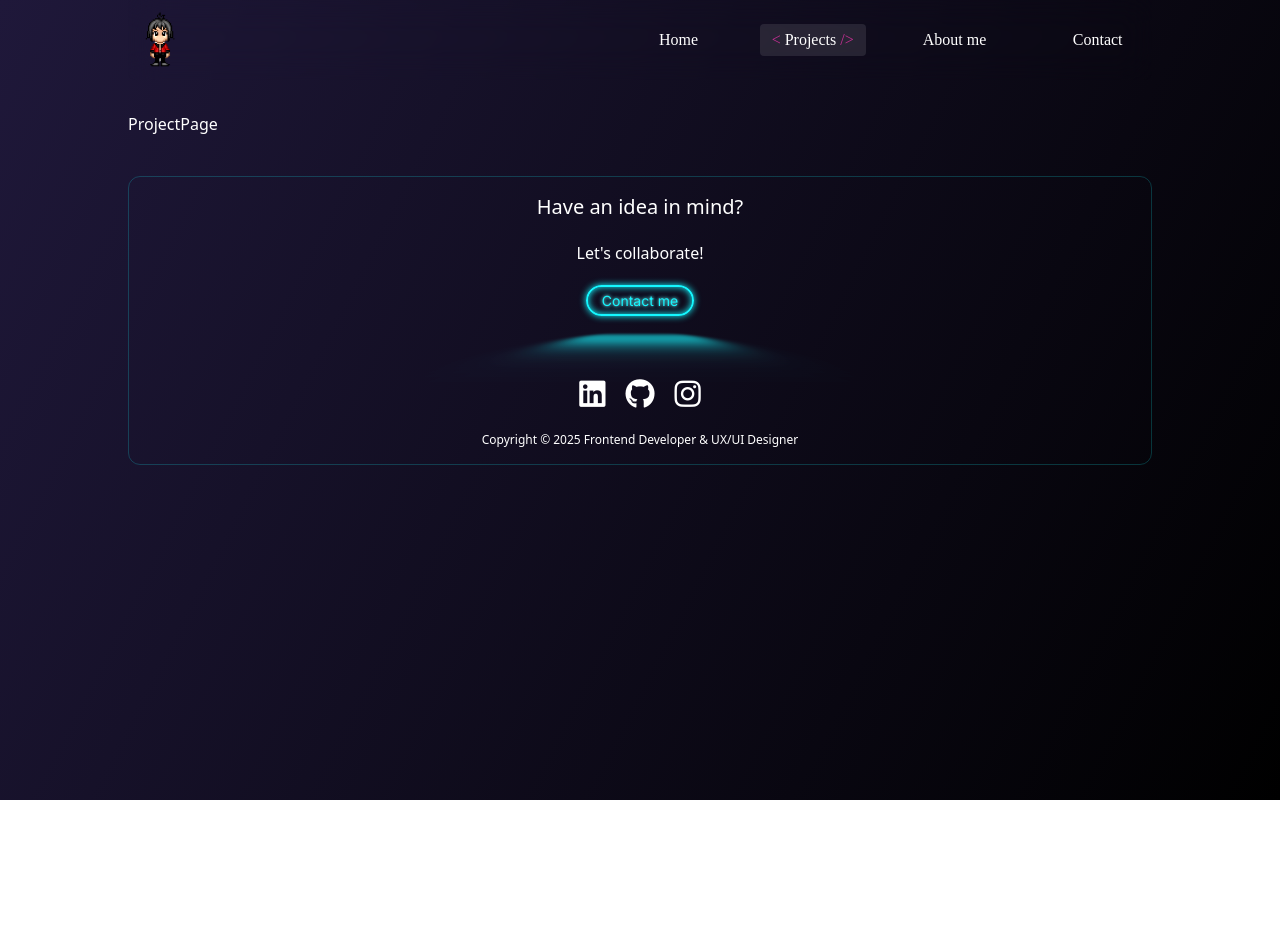
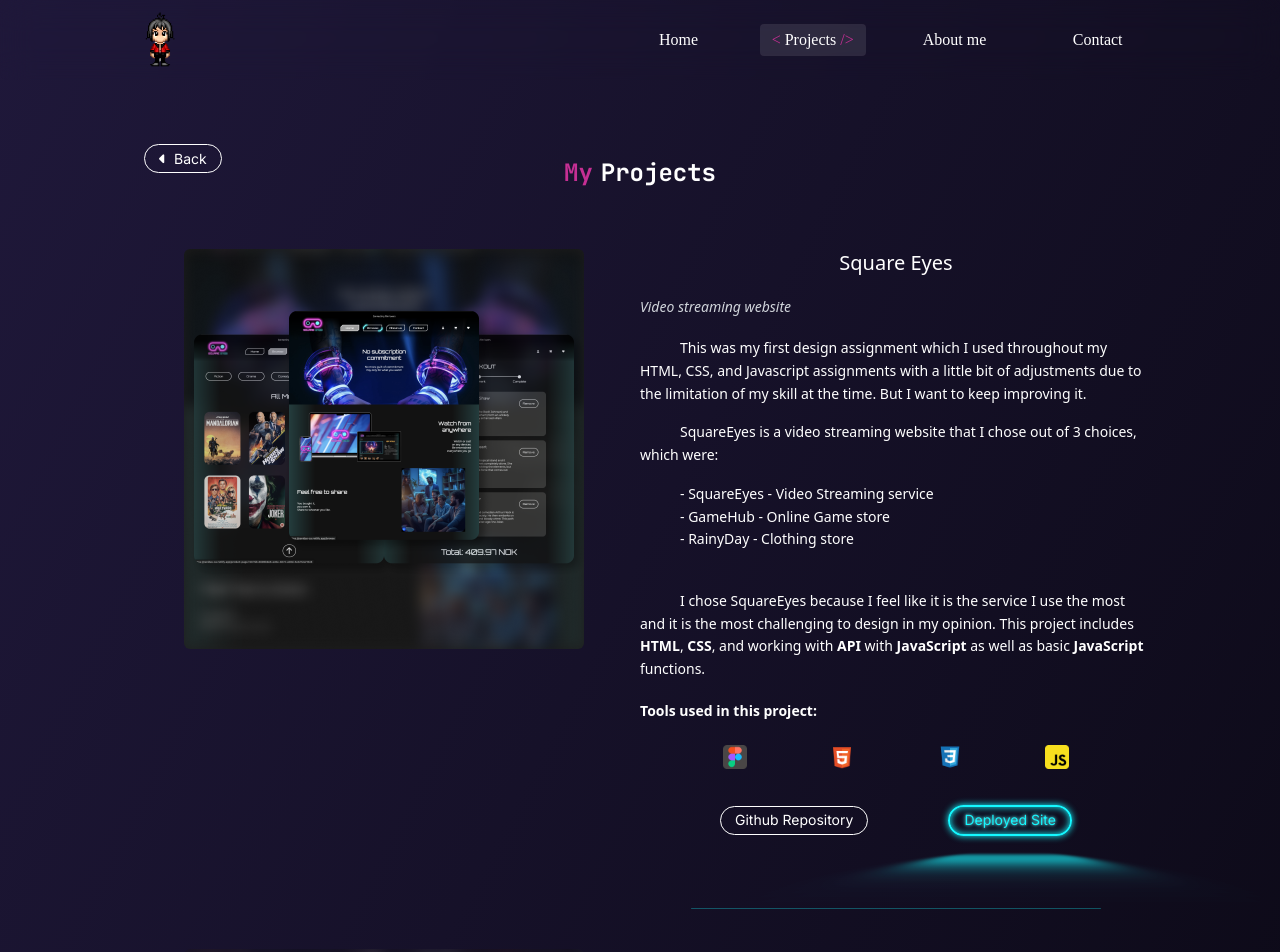
Before and after one commit to Panida287/PanidaPortfolio, a React (Vite) app: page /projects in a window 1280 px wide. Shown: the top 952 px of the page. Before the commit the page ends 800 px from the top, so only its background shows below. Built offline with nearby package versions, Linux system fonts and the light colour scheme; a web font is replaced by a local one.

Commit message:
feat: added project page components

```diff
--- a/src/Layout/Footer.tsx
+++ b/src/Layout/Footer.tsx
@@ -2,7 +2,7 @@ import { Link } from 'react-router-dom';
 
 export default function Footer() {
 	return (
-		<footer className="mt-10 w-[calc(100%-2rem)] max-w-5xl mx-auto flex flex-col justify-center items-center border border-neon/20 rounded-xl p-4">
+		<footer className="mt-10 mb-4 w-[calc(100%-2rem)] max-w-5xl mx-auto flex flex-col justify-center items-center border border-neon/20 rounded-xl p-4">
 			<h2 className="font-header w-full text-xl flex justify-center items-center text-white">
 				Have an idea in mind?
 			</h2>
--- a/src/Layout/Header.tsx
+++ b/src/Layout/Header.tsx
@@ -29,14 +29,16 @@ export default function Header() {
 	}, [mobileNavOpen]);
 
 	const links = [
-		{ to: '/', label: 'Home', icon: 'fa-light fa-house-blank' },
-		{ to: '/projects', label: 'Projects', icon: 'fa-light fa-folder-tree' },
-		{ to: '/about', label: 'About me', icon: 'fa-light fa-user' },
-		{ to: '/contact', label: 'Contact', icon: 'fa-light fa-comment' },
+		{to: '/', label: 'Home', icon: 'fa-light fa-house-blank'},
+		{to: '/projects', label: 'Projects', icon: 'fa-light fa-folder-tree'},
+		{to: '/about', label: 'About me', icon: 'fa-light fa-user'},
+		{to: '/contact', label: 'Contact', icon: 'fa-light fa-comment'},
 	];
 
 	return (
-		<header className="z-10 backdrop-blur-lg w-[calc(100%-2rem)] max-w-5xl mx-auto rounded-b-lg h-20 flex items-center justify-between relative">
+		<header
+			className="fixed w-full z-10 backdrop-blur-lg flex items-center rounded-b-lg h-20">
+			<div className="flex w-[calc(100%-2rem)] items-center justify-between max-w-5xl mx-auto">
 				<img
 					src="/assets/images/panida-8bit.png"
 					height={100}
@@ -62,7 +64,7 @@ export default function Header() {
 								<NavLink
 									to={link.to}
 									end
-								className={({ isActive }) => `link${isActive ? ' active' : ''}`}
+									className={({isActive}) => `link${isActive ? ' active' : ''}`}
 								>
 									{link.label}
 								</NavLink>
@@ -75,16 +77,16 @@ export default function Header() {
 				{mobileNavOpen && (
 					<nav
 						ref={dropdownRef}
-					className="absolute right-0 -top-4 w-full z-50 animate-slideDownFast sm:hidden"
+						className="relative right-0 -top-4 w-full z-50 animate-slideDownFast sm:hidden"
 					>
-					<ul className="absolute backdrop-blur-2xl bg-white/10 flex-col right-4 font-heading flex gap-1 text-xs top-20 px-2 py-2 rounded-lg transition-all duration-300 ease-in-out">
+						<ul className="absolute z-50 flex-col bg-background right-0 flex gap-1 text-sm top-10 px-2 py-2 shadow-neon rounded-lg transition-all duration-300 ease-in-out">
 							{links.map(link => (
 								<li key={link.to}>
 									<NavLink
 										to={link.to}
 										end
-									className={({ isActive }) =>
-										`mobile-link w-full${isActive ? ' active' : ''}`
+										className={({isActive}) =>
+											`mobile-link w-full font-mono hover:bg-white hover:text-background${isActive ? ' active' : ''}`
 										}
 									>
 										<i className={`fa-sharp fa-regular ${link.icon} pr-3`} />
@@ -95,6 +97,7 @@ export default function Header() {
 						</ul>
 					</nav>
 				)}
+			</div>
 		</header>
 	);
 }
--- a/src/Layout/index.tsx
+++ b/src/Layout/index.tsx
@@ -6,7 +6,7 @@ export default function Layout() {
 	return (
 		<>
 			<Header />
-			<main className="flex-1 w-[calc(100%-2rem)] max-w-5xl mx-auto mt-8">
+			<main className="flex-1 w-[calc(100%-2rem)] max-w-5xl mx-auto mt-24">
 				<Outlet />
 			</main>
 			<Footer />
--- /dev/null
+++ b/src/components/ProjectsList.tsx
@@ -0,0 +1,92 @@
+import React from 'react';
+
+export interface Project {
+	id: number;
+	title: string;
+	about: string;
+	description: string;
+	imageUrl: string;
+	tools: { name: string; logo: string }[];
+	links: {
+		repository: string;
+		deployed: string;
+	};
+}
+
+interface ProjectsListProps {
+	projects: Project[];
+}
+
+const ProjectsList: React.FC<ProjectsListProps> = ({projects}) => {
+	return (
+			<section className="flex flex-col">
+				<ul className="w-full">
+					{projects.map((proj) => (
+						<li
+							key={proj.id}
+							className="project-container flex flex-col mt-10 mb-10 xl:flex-row xl:items-start"
+						>
+							<div className="project-image w-full flex flex-col justify-center items-center">
+								<img
+									className="rounded-md"
+									src={proj.imageUrl}
+									height={300}
+									width={400}
+									alt={proj.title}
+								/>
+							</div>
+							<div className="project-info w-full flex flex-col gap-5">
+								<h3 className="project-title font-header text-center text-xl mt-4 xl:mt-0">
+									{proj.title}
+								</h3>
+								{/* render the short about tagline */}
+								<p className="project-about font-paragraph italic text-sm text-gray-300">
+									{proj.about}
+								</p>
+								{/* render description which contains HTML */}
+								<div
+									className="project-description font-paragraph indent-10 text-sm leading-relaxed space-y-4"
+									dangerouslySetInnerHTML={{__html: proj.description}}
+								/>
+								<div className="project-tools flex flex-col gap-2">
+									<p className="text-sm font-bold">Tools used in this project:</p>
+									<div className="tools flex justify-evenly items-center gap-4 w-full rounded-md p-4">
+										{proj.tools.map((tool) => (
+											<img
+												key={tool.name}
+												src={tool.logo}
+												alt={tool.name}
+												title={tool.name}
+												className="h-6 w-6"
+											/>
+										))}
+									</div>
+								</div>
+								<div className="btn-container flex items-center justify-evenly mb-3">
+									<a
+										href={proj.links.repository}
+										target="_blank"
+										rel="noreferrer"
+										className="button github-btn text-sm"
+									>
+										Github Repository
+									</a>
+									<a
+										href={proj.links.deployed}
+										target="_blank"
+										rel="noreferrer"
+										className="neon-button deployed-btn text-sm"
+									>
+										Deployed Site
+									</a>
+								</div>
+							<span className="h-[1px] w-[80%] mx-auto rounded-full bg-neon/30 mt-10"></span>
+							</div>
+						</li>
+					))}
+				</ul>
+			</section>
+	);
+};
+
+export default ProjectsList;
--- a/src/pages/ProjectDetailPage/index.tsx
+++ b/src/pages/ProjectDetailPage/index.tsx
@@ -1,3 +1,8 @@
 export default function ProjectDetailPage() {
-  return <div>ProjectDetailPage</div>;
+	return (
+		<>
+			projectDetailPage
+
+		</>
+	);
 }
--- a/src/pages/ProjectsPage/index.tsx
+++ b/src/pages/ProjectsPage/index.tsx
@@ -1,3 +1,49 @@
+import { Link } from 'react-router-dom';
+import ProjectsList, { Project } from '../../components/ProjectsList';
+import rawProjects from '../../../public/data/projects.json';
+
 export default function ProjectsPage() {
-	return <div>ProjectPage</div>;
+	interface RawProject {
+		id: number;
+		title: string;
+		about: string;
+		description: string;
+		tools: { name: string; logo: string }[];
+		media: { image: string; alt: string }[];
+		links: { repository: string; deployed: string };
+	}
+
+	// Treat raw JSON as an array of RawProject
+	const data: RawProject[] = rawProjects;
+
+	// Map RawProject to the Project interface (including 'about')
+	const projects: Project[] = data.map((p) => ({
+		id:          p.id,
+		title:       p.title,
+		about:       p.about,
+		description: p.description,
+		imageUrl:    p.media[0].image,
+		tools:       p.tools,
+		links:       p.links,
+	}));
+
+	return (
+		<>
+      <span className="back-btn-container w-full flex items-center justify-start p-4">
+        <Link
+	        to="/"
+	        className="button absolute top-8 text-white text-sm p-2"
+        >
+          <i className="fa-solid fa-caret-left pr-2" />
+          Back
+        </Link>
+      </span>
+			<h1 className="w-full mb-5 flex justify-center items-center font-mono text-primary text-2xl font-bold">
+				<span className="pr-2 text-pink">My</span>
+				<span className="text-white">Projects</span>
+			</h1>
+
+			<ProjectsList projects={projects} />
+		</>
+	);
 }
--- a/tailwind.config.js
+++ b/tailwind.config.js
@@ -43,6 +43,7 @@ export default {
         pink: "#C62F94",
         error: "#EB5757",
         black: "#282828",
+        background: "#1F183A",
         white: "#FFFFFF",
         gray: {
           1: "#828282",
```
Lines whose indentation alone changed are shown as unchanged.
